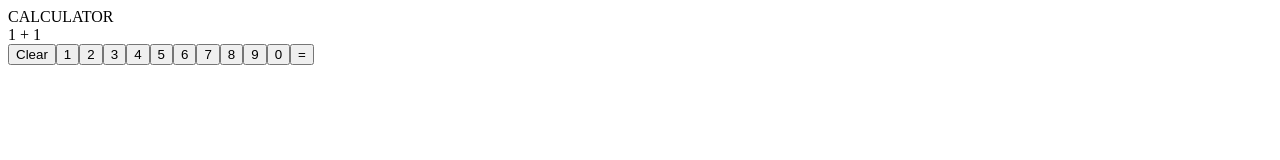
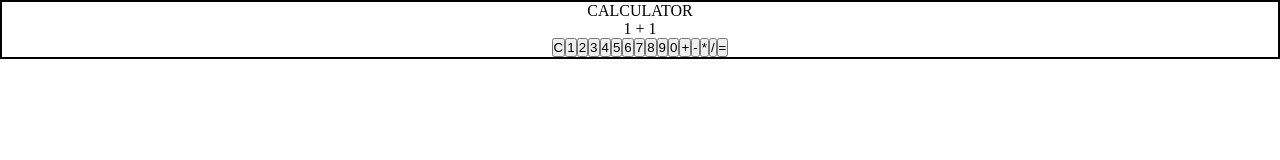
Before and after one commit to raphaprograms/calc, a plain HTML site: page index.html in a window 1280 px wide. Drawn offline with Linux system fonts and the light colour scheme.

Commit message:
Fix link between html/css and add operator btns

```diff
--- a/index.html
+++ b/index.html
@@ -3,7 +3,7 @@
 <head>
     <meta charset="UTF-8">
     <meta name="viewport" content="width=device-width, initial-scale=1.0">
-    <link href='styles.css'>
+    <link rel="stylesheet" href="styles.css">
     <script src='script.js' defer></script>
     <title>Calculator</title>
 </head>
--- a/script.js
+++ b/script.js
@@ -51,23 +51,31 @@ display.appendChild(input);
 container.appendChild(display);
 
 const tools = document.createElement('div');
-const clear = document.createElement('button');
-clear.textContent = 'Clear';
-tools.appendChild(clear);
+
 
 const buttons = []
-for (let i = 1; i <= 10; i++) {
+for (let i = 0; i <= 15; i++) {
     button = document.createElement('button');
     button.textContent = `${i}`;
-    if (i == 10) {
+     if (i == 0) {
+        button.textContent = `C`;
+     } else if (i == 10) {
         button.textContent = `0`;
+    } else if (i == 11) {
+        button.textContent = `+`;
+    } else if (i == 12) {
+        button.textContent = `-`;
+    } else if (i == 13) {
+        button.textContent = `*`;
+    } else if (i == 14) {
+        button.textContent = `/`;
+    } else if (i == 15) {
+        button.textContent = `=`;
     }
+
+
     buttons.push(button);
 }
 
 tools.append(...buttons);
 container.appendChild(tools);
-
-const equals = document.createElement('button');
-equals.textContent = '=';
-tools.appendChild(equals);
--- a/styles.css
+++ b/styles.css
@@ -0,0 +1,11 @@
+* {
+    margin: 0;
+    padding: 0;
+}
+.container {
+    display: flex;
+    flex-direction: column;
+    justify-content: center;
+    align-items: center;
+    border: 2px solid black;
+}
```
